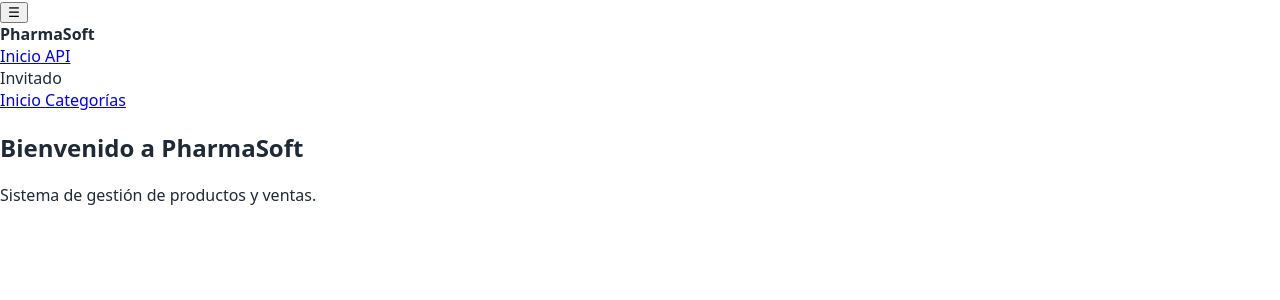
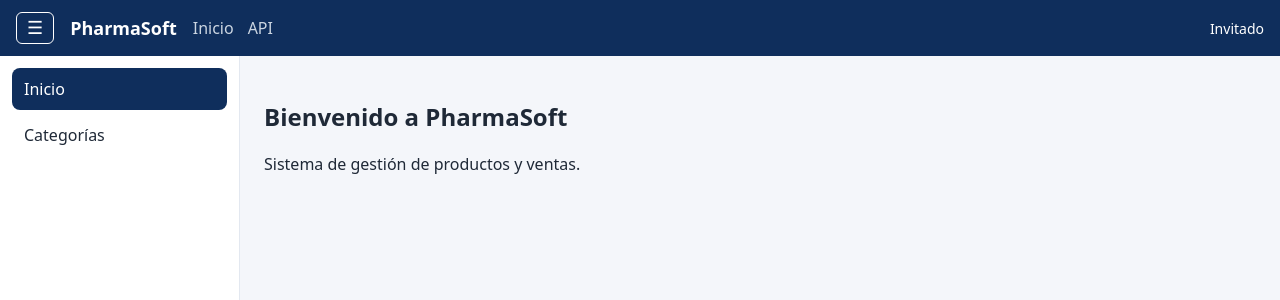
Before and after one commit to jesusquezada0720-beep/pharma-frontend, an Angular app: page /inicio in a window 1280 px wide. Shown: the top 300 px of the page. Built offline with nearby package versions, Linux system fonts and the light colour scheme.

Commit message:
feat(layout): mejorar navegación y página 404

```diff
--- a/src/app/app.routes.ts
+++ b/src/app/app.routes.ts
@@ -22,6 +22,6 @@ export const routes: Routes = [
   {
     path: '**',
     title: 'Página no encontrada',
-    loadComponent: () => import('./features/not-found/not-found').then((m) => m.NotFound),
+    loadComponent: () => import('./shared/not-found/not-found').then((m) => m.NotFound),
   },
 ];
--- a/src/app/layout/header/header.css
+++ b/src/app/layout/header/header.css
@@ -0,0 +1,8 @@
+:host { display: block; }
+.header { height: 100%; display: flex; align-items: center; gap: 16px; padding: 0 16px; background: #0f2e5c; color: #fff; }
+.hamburguesa { background: transparent; border: 1px solid #fff; color: #fff; border-radius: 6px; padding: 4px 10px; font-size: 18px; cursor: pointer; }
+.marca { font-size: 18px; }
+.menu-bar { display: flex; gap: 14px; flex: 1; }
+.menu-bar a { color: #cbd5e1; text-decoration: none; }
+.menu-bar a:hover { color: #fff; }
+.usuario { font-size: 14px; }
--- a/src/app/layout/header/header.html
+++ b/src/app/layout/header/header.html
@@ -1,29 +1,9 @@
 <header class="header">
-  <button
-    type="button"
-    class="menu-toggle"
-    (click)="toggleMenu.emit()"
-    aria-label="Mostrar u ocultar menú"
-  >
-    ☰
-  </button>
-
-  <div class="brand">
-    <strong>PharmaSoft</strong>
-  </div>
-
-  <nav>
+  <button type="button" class="hamburguesa" (click)="toggleMenu.emit()" aria-label="Mostrar u ocultar menú">☰</button>
+  <strong class="marca">PharmaSoft</strong>
+  <nav class="menu-bar">
     <a routerLink="/inicio">Inicio</a>
-
-    <a
-      href="http://localhost:8080/swagger-ui.html"
-      target="_blank"
-    >
-      API
-    </a>
+    <a href="http://localhost:8080/swagger-ui.html" target="_blank">API</a>
   </nav>
-
-  <div class="user">
-    Invitado
-  </div>
+  <span class="usuario">Invitado</span>
 </header>
--- a/src/app/layout/header/header.ts
+++ b/src/app/layout/header/header.ts
@@ -8,5 +8,5 @@ import { RouterLink } from '@angular/router';
   styleUrl: './header.css',
 })
 export class Header {
-  protected readonly toggleMenu = output<void>();
+  readonly toggleMenu = output<void>();
 }
--- a/src/app/layout/main-layout/main-layout.css
+++ b/src/app/layout/main-layout/main-layout.css
@@ -0,0 +1,12 @@
+.shell {
+  display: grid;
+  grid-template-columns: 240px 1fr;
+  grid-template-rows: 56px 1fr;
+  grid-template-areas: "header header" "sidebar main";
+  min-height: 100vh;
+}
+.shell.colapsado { grid-template-columns: 0 1fr; }
+.shell.colapsado .area-sidebar { display: none; }
+.area-header { grid-area: header; }
+.area-sidebar { grid-area: sidebar; }
+.area-main { grid-area: main; padding: 24px; background: #f4f6fa; }
--- a/src/app/layout/sidebar/sidebar.css
+++ b/src/app/layout/sidebar/sidebar.css
@@ -0,0 +1,6 @@
+:host { display: block; height: 100%; }
+.sidebar { height: 100%; padding: 12px; background: #fff; border-right: 1px solid #e3e8f0; }
+nav { display: flex; flex-direction: column; gap: 4px; }
+a { padding: 10px 12px; border-radius: 8px; color: #1f2937; text-decoration: none; }
+a:hover { background: #eef2f7; }
+a.activo { background: #0f2e5c; color: #fff; }
--- a/src/app/layout/sidebar/sidebar.html
+++ b/src/app/layout/sidebar/sidebar.html
@@ -1,10 +1,7 @@
 <aside class="sidebar">
   <nav>
     @for (item of menu; track item.ruta) {
-    <a
-      [routerLink]="item.ruta"
-      routerLinkActive="active"
-    >
+    <a [routerLink]="item.ruta" routerLinkActive="activo">
       {{ item.icono }} {{ item.etiqueta }}
     </a>
     }
--- a/src/app/shared/not-found/not-found.css
+++ b/src/app/shared/not-found/not-found.css
@@ -0,0 +1,3 @@
+.pagina { text-align: center; padding: 80px 16px; }
+h1 { font-size: 72px; margin: 0; color: #0f2e5c; }
+p { color: #64748b; margin-bottom: 24px; }
--- a/src/app/shared/not-found/not-found.html
+++ b/src/app/shared/not-found/not-found.html
@@ -1,5 +1,5 @@
-<section>
+<section class="pagina">
   <h1>404</h1>
   <p>La página que buscas no existe.</p>
-  <a routerLink="/inicio">Volver al inicio</a>
+  <a routerLink="/inicio" class="btn">Volver al inicio</a>
 </section>
```
